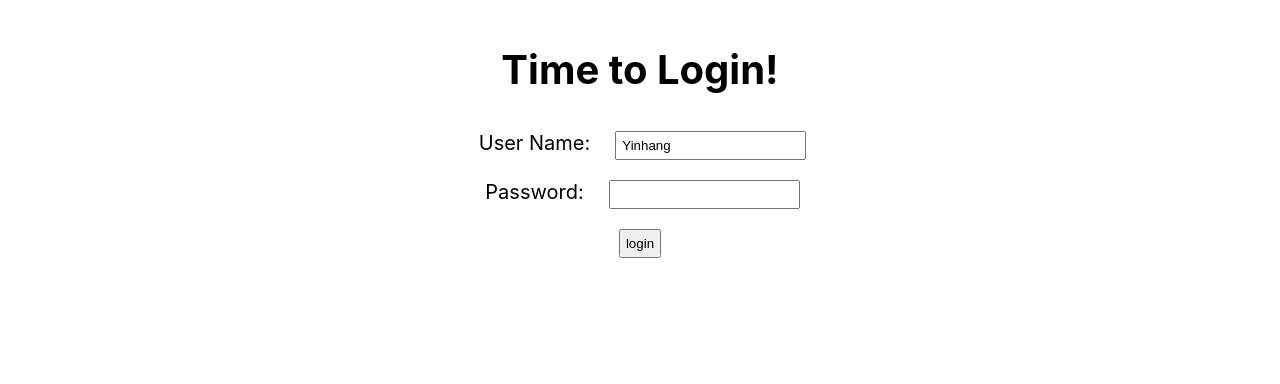
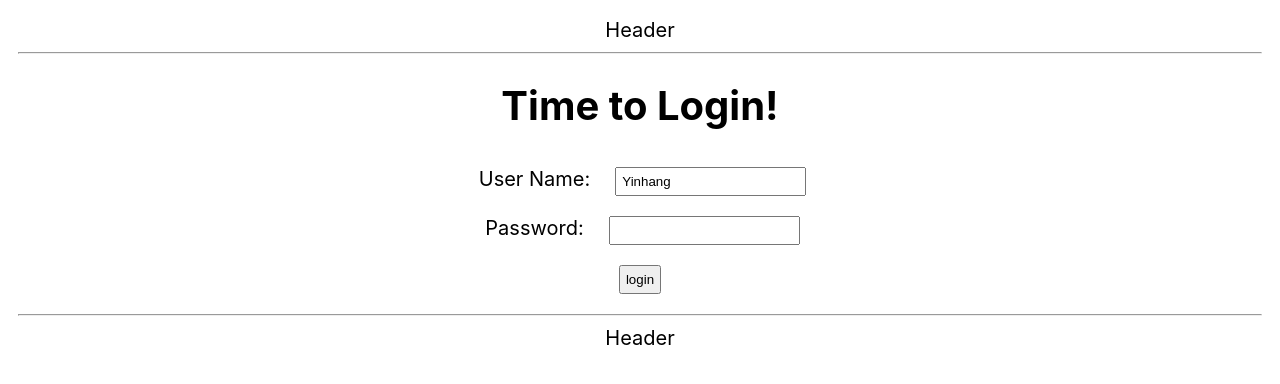
Before and after one commit to Yinhang-Sun/todo-app-front-end, a React (Create React App) app: page / in a window 1280 px wide. Shown: the top 384 px of the page. Built offline with nearby package versions, Linux system fonts and the light colour scheme.

Commit message:
Creating React Header, Footer, and Logout Components

```diff
--- a/src/components/todo/TodoApp.jsx
+++ b/src/components/todo/TodoApp.jsx
@@ -6,18 +6,19 @@
 export default function TodoApp() {
     return (
         <div className="TodoApp">
+            <HeaderComponent />
             <BrowserRouter>
                 <Routes>
                     <Route path='/' element={<LoginComponent />}/>
                     <Route path='/login' element={<LoginComponent />}/>
                     <Route path='/welcome/:username' element={<WelcomeComponent />}/>
                     <Route path='/todos' element={<ListTodosComponent />}/>
+                    <Route path='/logout' element={<LogoutComponent />}/>
+
                     <Route path='*' element={<ErrorComponent />}/>
                 </Routes>
             </BrowserRouter>
-
-
-
+            <FooterComponent />
         </div>
     )
 }
@@ -151,3 +152,34 @@
         </div>
     )
 }
+
+function HeaderComponent() {
+    return (
+        <div className="header">
+            <div>
+                Header <hr/>
+            </div>
+        </div>
+    )
+}
+
+function FooterComponent() {
+    return (
+        <div className="footer">
+            <div>
+                <hr/> Header
+            </div>
+        </div>
+    )
+}
+
+function LogoutComponent() {
+    return (
+        <div className="LogoutComponent">
+            <h1>You are logged out!</h1>
+            <div>
+                Thank you for using our App. Come back soon!
+            </div>
+        </div>
+    )
+}
```
